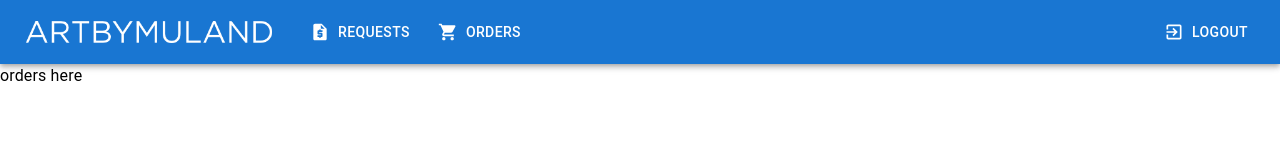
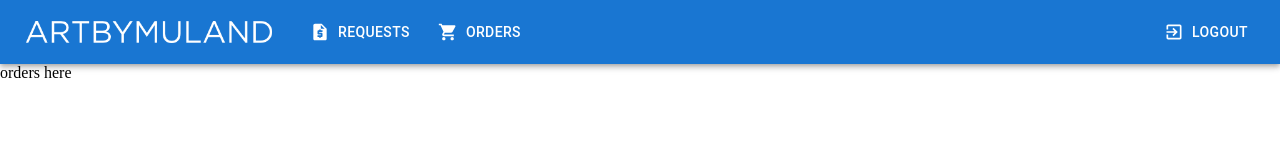
Before and after one commit to jenslys/artcommission, a React (Create React App) app: page /orders in a window 1280 px wide. Shown: the top 160 px of the page. Built offline with nearby package versions, Linux system fonts and the light colour scheme; no server answers; sample sign-in values are in the browser's storage.

Commit message:
Boilerplate + added new field to form creation

```diff
--- a/src/components/FormCreation.js
+++ b/src/components/FormCreation.js
@@ -22,6 +22,7 @@ export default function FormCreation() {
     description: '',
     status: 'new',
     stage: 'requests',
+    orderProgress: 'not started',
   });
   const dbRef = collection(db, 'requests');
 
--- /dev/null
+++ b/src/components/OrdersTable.js
@@ -0,0 +1,5 @@
+import React from 'react';
+
+export default function OrdersTable() {
+  return <div>orders here</div>;
+}
--- a/src/pages/Orders.js
+++ b/src/pages/Orders.js
@@ -1,8 +1,9 @@
-import Typography from '@mui/material/Typography';
+import OrdersTable from '../components/OrdersTable';
+
 export default function Orders() {
   return (
     <div>
-      <Typography>orders here</Typography>
+      <OrdersTable />
     </div>
   );
 }
```
